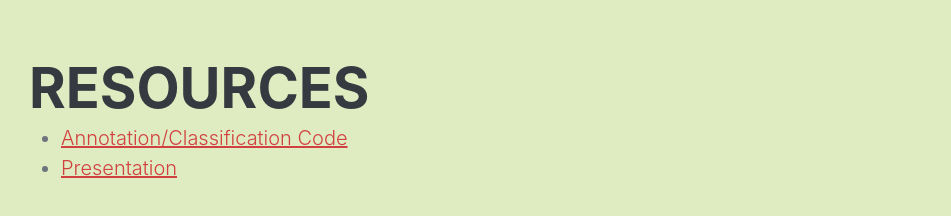
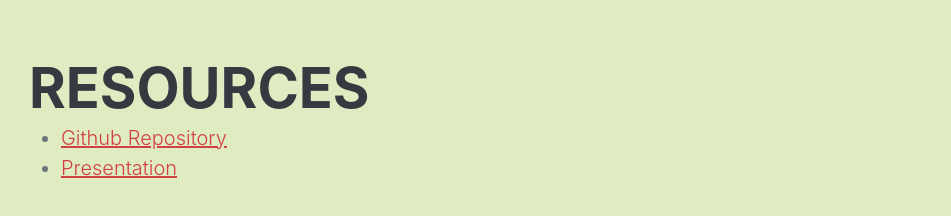
Before and after one commit to aklabjan/aklabjan.github.io, a plain HTML site: page index.html in a window 1280 px wide. Shown: the part 6600-6816 px from the top of the page, without its empty margins (291-1242 px from the left). Drawn offline with nearby package versions, Linux system fonts and the light colour scheme; a web font is replaced by a local one.

Commit message:
updated refrences

```diff
--- a/index.html
+++ b/index.html
@@ -257,12 +257,11 @@
                 <h2 class="mb-0">Resources</h2>
                 <ul class="lead mb-5">
                     <li>
-                        <a href="https://drive.google.com/drive/folders/1xuNO52F8fC1eozGmujBlRK2z-yAQsf6O?usp=sharing">Annotation/Classification
-                            Code</a>
+                        <a href="https://github.com/aklabjan/herbDetectionProject">Github Repository</a>
                     </li>
                     <li>
                         <a
-                            href="https://docs.google.com/presentation/d/1EqZvPVt7oMvXMxEGPtK4U5MUzi_V8G_ShqTcpjnI0OE/edit?usp=sharing">Presentation</a>
+                            href="https://docs.google.com/presentation/d/15zjstpBCiju-LM5Yy18rcPJ7A-Ig731SxNGlmBvt9vg/edit?usp=sharing">Presentation</a>
                     </li>
                 </ul>
             </div>
```
